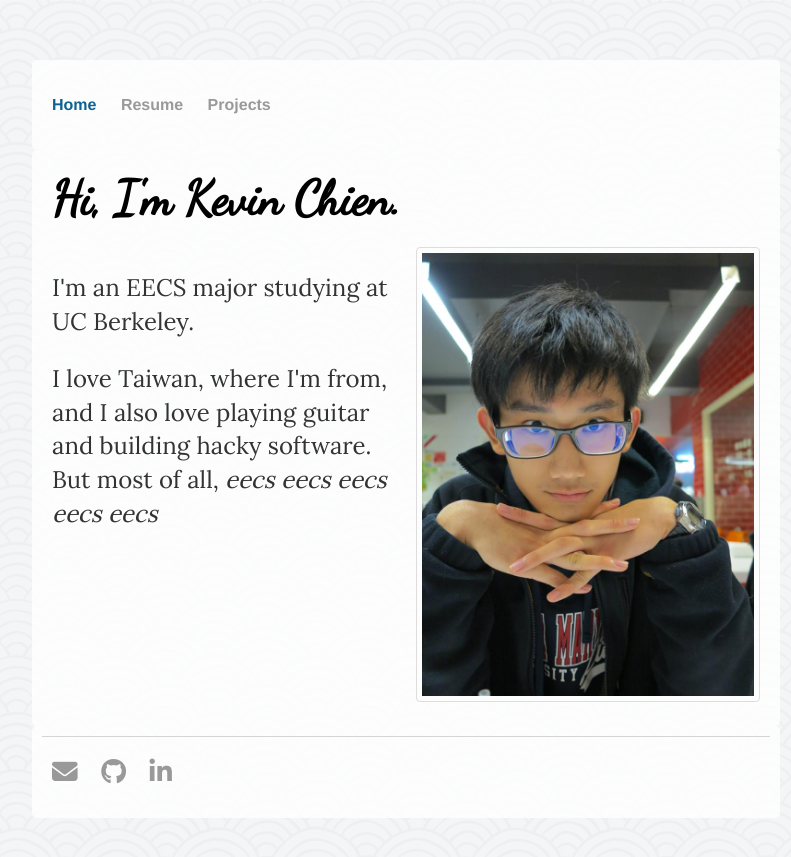
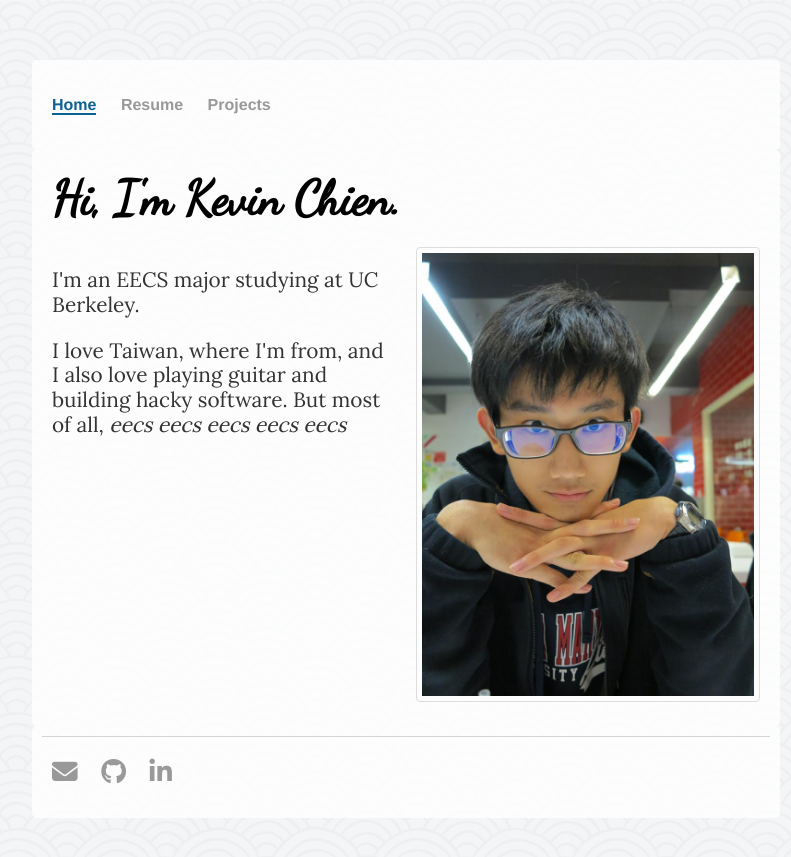
Before and after one commit to kev-chien/kev-chien.github.io, a Jekyll site: the page built from index.html, in a window 1280 px wide. Shown: the top 857 px of the page, without its empty margins (234-1025 px from the left). Built offline with Jekyll 4.4.1, drawn with Linux system fonts in a browser that asks for light colours; nearby versions of some CDN libraries.

Commit message:
Added nice borders and fade to nav links

```diff
--- a/css/main.css
+++ b/css/main.css
@@ -7,6 +7,7 @@
   border-radius: 5px;
   border-color: #6a6a6a;
   border-width: 5px;
+  background-color: rgb(255, 255, 255); /* fallback for older browsers */
   background-color: rgba(255, 255, 255, 0.8);
   padding: 10px;
 }
@@ -22,15 +23,22 @@
 }
 ul .index a {
   color: #0C6291;
+  border-bottom: #0C6291 2px solid;
 }
-nav ul li:hover a, footer ul li:hover a {
+nav ul li:hover a {
+  color: #0C6291;
+  border-bottom: #0C6291 2px solid;
+}
+footer ul li:hover a {
   color: #0C6291;
 }
 a {
   text-decoration: none;
   color: #999;
+  -webkit-transition: color 0.3s;
+  transition: color 0.5s;
 }
-a:hover {
+p a:hover {
   text-decoration: underline;
 }
 h1 {
@@ -39,10 +47,14 @@
   font-family: 'Dancing Script', cursive;
 }
 p {
+  font-size: 1.3em;
+  font-family: 'Lora', 'Georgia', serif;
+  line-height: 1.2em;
+  color: #333;
+}
+p .large {
   font-size: 1.5em;
-  font-family: 'Lora', 'Georgia', serif;
   line-height: 1.4em;
-  color: #333;
 }
 img {
     border: 1px solid #ddd;
@@ -61,18 +73,15 @@
 * {
   box-sizing: border-box;
 }
-
 .row::after {
     content: "";
     clear: both;
     display: table;
 }
-
 [class*="col-"] {
     float: left;
     padding: 10px;
 }
-
 /* For mobile phones: */
 [class*="col-"] {
     width: 100%;
```
